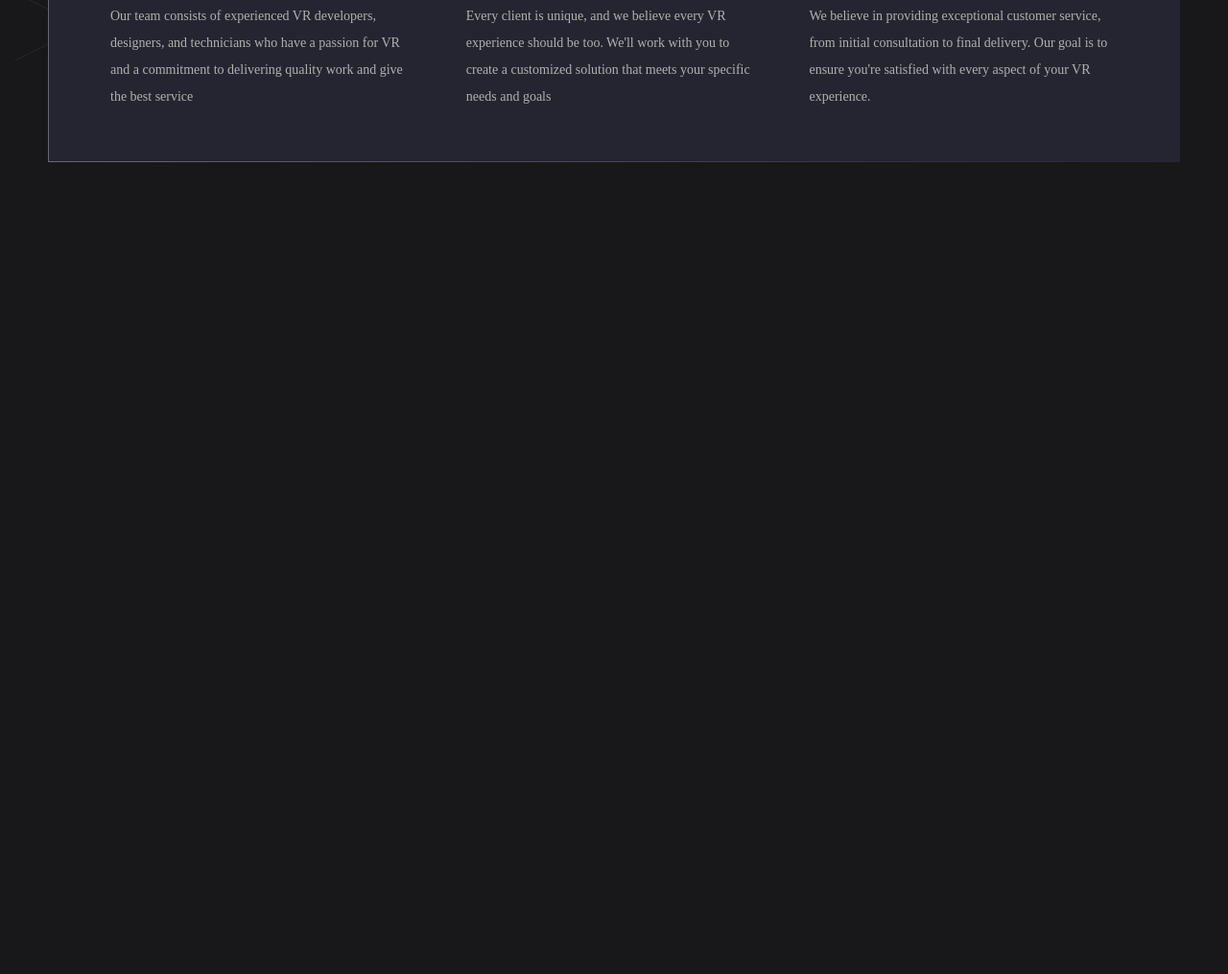
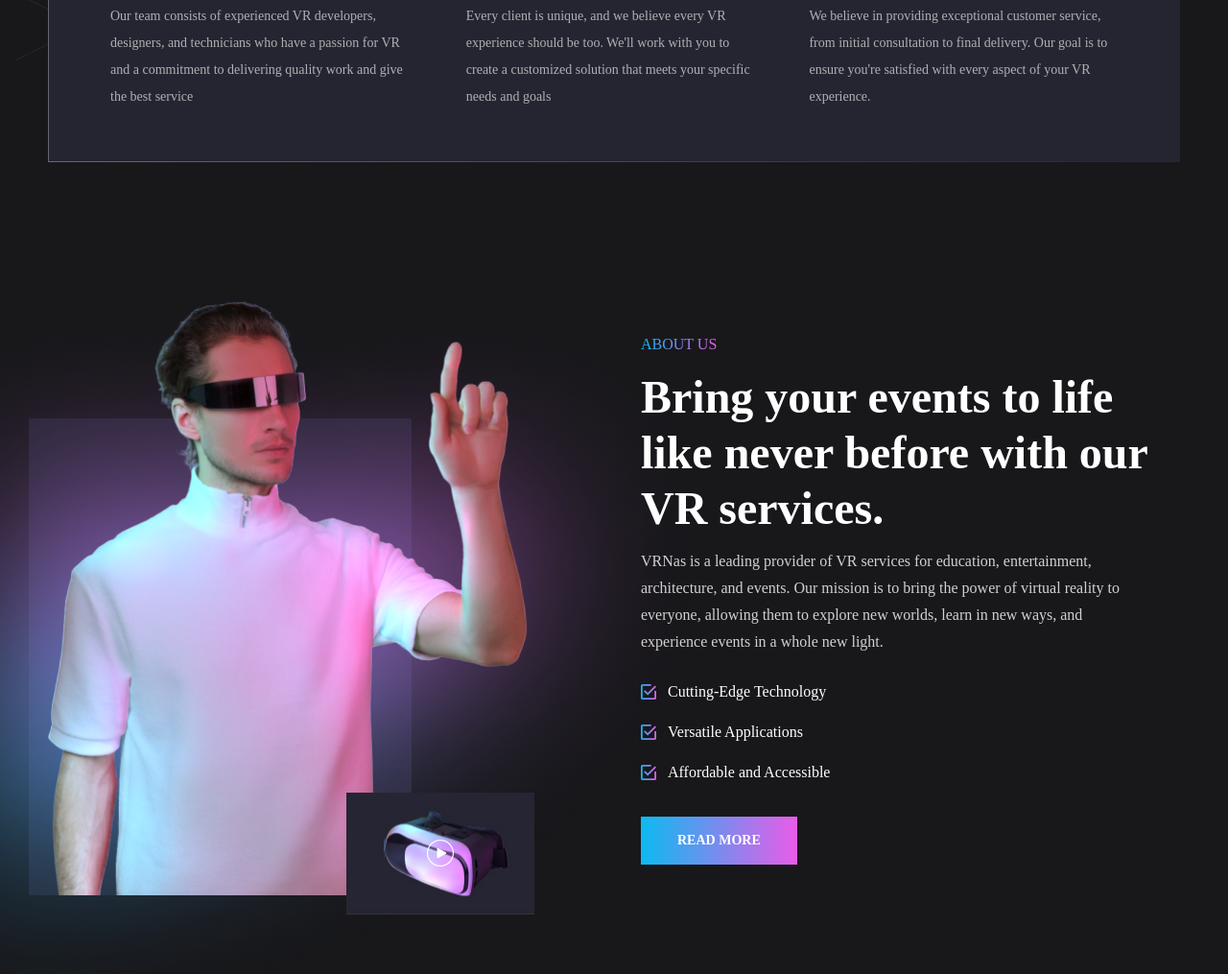
Before and after one commit to Enzhy58/VRNas, a plain HTML site: page app/index.html in a window 1280 px wide. Shown: the part 947-1962 px from the top of the page at 96% size. Before the commit the page ends 1260 px from the top, so only its background shows below. Drawn offline with nearby package versions, Linux system fonts and the light colour scheme; files that its build step writes are made by us from their sources; a script that the page names is missing; files whose address does not match are found by name.

Commit message:
added about

```diff
--- a/app/index.html
+++ b/app/index.html
@@ -62,7 +62,7 @@
                   Happy Client
                 </div>
               </div>
-              <a class="top__video" style="background-image: url(images/top/video.jpg);" href="#"></a>
+              <a class="video" style="background-image: url(images/top/video.jpg);" href="#"></a>
             </div>
           </div>
           <img class="top__img" src="images/top/top-img.png" alt="">
@@ -98,6 +98,32 @@
       </div>
     </section>
 
+    <section class="about page-section">
+      <div class="container">
+        <div class="about__inner">
+          <div class="style--img">
+            <img class="about__img" width="517" height="622" src="images/about/1.png" alt="">
+            <a class=" about__video video" style="background-image: url(images/about/video.jpg);" href="#"></a>
+          </div>
+          <div class="about__content">
+            <h2 class="title">about us</h2>
+            <span class="subtitle">Bring your events to life like never before with our VR services.</span>
+            <div class="about__text">
+              <p>
+                VRNas is a leading provider of VR services for education, entertainment, architecture, and events. Our mission is to bring the power of virtual reality to everyone, allowing them to explore new worlds, learn in new ways, and experience events in a whole new light.
+              </p>
+            </div>
+            <ul class="about__list">
+              <li class="about__item">Cutting-Edge Technology</li>
+              <li class="about__item">Versatile Applications</li>
+              <li class="about__item">Affordable and Accessible</li>
+            </ul>
+            <a class="about__btn btn--fill" href="#">read more</a>
+          </div>
+        </div>
+      </div>
+    </section>
+
   </main>
 
 
--- a/app/scss/_global.scss
+++ b/app/scss/_global.scss
@@ -13,6 +13,35 @@ body {
     padding: 0 10px;
 }
 
+.video {
+    background-repeat: no-repeat;
+    background-position: center;
+    background-size: cover;
+    max-width: 196px;
+    width: 100%;
+    height: 127px;
+    position: relative;
+
+    &::before {
+        content: '';
+        position: absolute;
+        width: 28px;
+        height: 28px;
+        top: 50%;
+        left: 50%;
+        transform: translate(-50%, -50%);
+        background-image: url("../images/icons/play.png");
+        background-repeat: no-repeat;
+        background-position: center;
+        background-size: contain;
+    }
+
+}
+
+.page-section {
+    margin-bottom: 150px;
+}
+
 .btn--unfill {
     border-width: 1px;
     border-style: solid;
@@ -22,6 +51,7 @@ body {
 
 .btn--fill {
     display: inline-block;
+    padding: 18px 38px;
     font-weight: 700;
     font-size: 14px;
     line-height: 14px;
@@ -29,3 +59,54 @@ body {
     text-transform: uppercase;
     background: linear-gradient(90deg, $liner-blue, $liner-pink);
 }
+
+.title {
+    display: inline-block;
+    font-weight: 500;
+    font-size: 16px;
+    text-transform: uppercase;
+    background-image: linear-gradient(90deg, $liner-blue, $liner-pink);
+    -webkit-background-clip: text;
+    -webkit-text-fill-color: transparent;
+    margin-bottom: 12px;
+}
+
+.subtitle {
+    display: block;
+    font-size: 48px;
+    font-weight: 600;
+    line-height: 58px;
+    margin-bottom: 12px;
+}
+
+.style--img {
+    position: relative;
+
+    &::after,
+    &::before {
+        content: '';
+        position: absolute;
+    }
+
+    &::after {
+        width: 399px;
+        height: 497px;
+        left: -20px;
+        bottom: 0;
+        background-color: $black-50;
+        z-index: -2;
+    }
+
+    &::before {
+        width: 987px;
+        height: 760px;
+        left: -290px;
+        top: 0;
+        background-image: url("../images/decor/light.png");
+        background-repeat: no-repeat;
+        background-position: center;
+        background-size: contain;
+        z-index: -1;
+    }
+
+}
--- a/app/scss/style.scss
+++ b/app/scss/style.scss
@@ -130,38 +130,12 @@
     }
 
     &__btn {
-        padding: 18px 38px;
         margin-bottom: 42px;
     }
 
     &__wrapper {
         display: flex;
         justify-content: space-between;
-    }
-
-    &__video {
-        background-repeat: no-repeat;
-        background-position: center;
-        background-size: cover;
-        max-width: 196px;
-        width: 100%;
-        height: 127px;
-        position: relative;
-
-        &::before {
-            content: '';
-            position: absolute;
-            width: 28px;
-            height: 28px;
-            top: 50%;
-            left: 50%;
-            transform: translate(-50%, -50%);
-            background-image: url("../images/icons/play.png");
-            background-repeat: no-repeat;
-            background-position: center;
-            background-size: contain;
-        }
-
     }
 
 }
@@ -266,3 +240,63 @@
     }
 
 }
+
+.about {
+
+    &__inner {
+        display: flex;
+        justify-content: space-between;
+        align-items: center;
+    }
+
+    &__img {
+        margin-right: 80px;
+    }
+
+    &__video {
+        display: block;
+        position: absolute;
+        right: 90px;
+        bottom: -20px
+    }
+
+    &__content {
+        max-width: 562px;
+    }
+
+    &__text {
+        max-width: 528px;
+        font-weight: 300;
+        margin-bottom: 24px;
+        color: $grey-2;
+    }
+
+    &__list {
+        margin-bottom: 32px;
+    }
+
+    &__item {
+        padding-left: 28px;
+        position: relative;
+
+        &::before {
+            content: '';
+            position: absolute;
+            width: 16px;
+            height: 16px;
+            left: 0;
+            top: 50%;
+            transform: translateY(-50%);
+            background-image: url("../images/icons/about.svg");
+            background-repeat: no-repeat;
+            background-position: center;
+            background-size: contain;
+        }
+
+        &:not(:last-child) {
+            margin-bottom: 14px;
+        }
+
+    }
+
+}
```
Also changed, not shown: app/images/about/1.png (added), app/images/about/video.jpg (added), app/images/icons/about.svg (added), app/images/sprite.svg.
